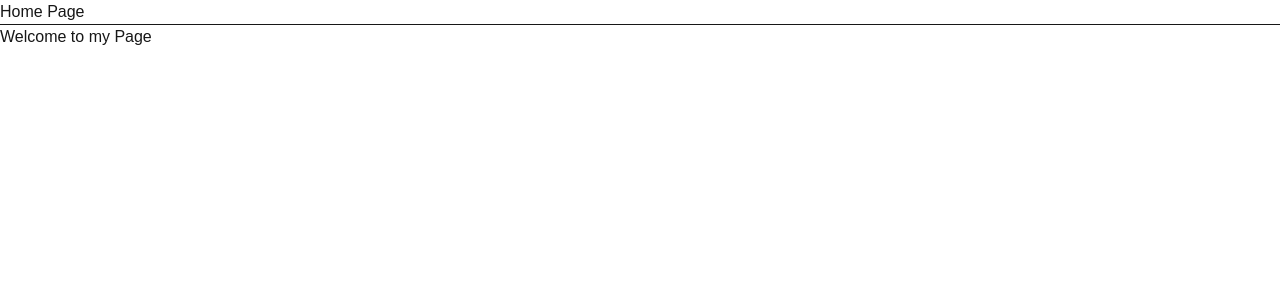
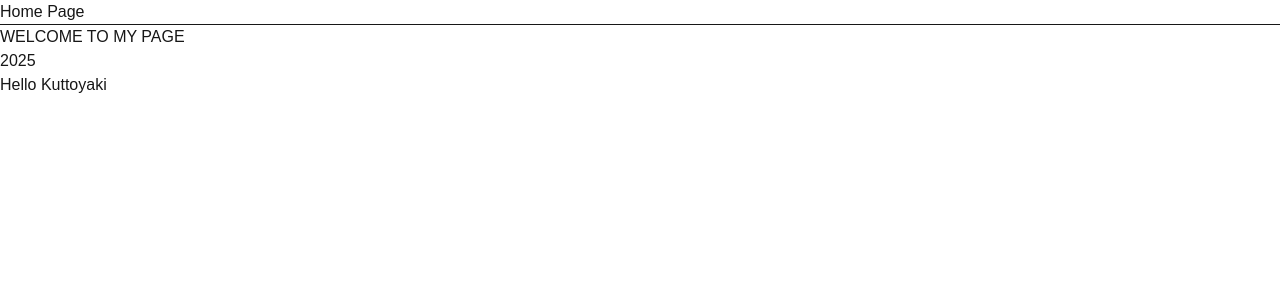
Before and after one commit to Kuttoyaki/nextjs-cosci-app, a Next.js app: page / in a window 1280 px wide. Shown: the top 300 px of the page. Built offline with nearby package versions, Linux system fonts and the light colour scheme.

Commit message:
Create Component

```diff
--- a/src/app/components/AppWelcome.tsx
+++ b/src/app/components/AppWelcome.tsx
@@ -1,7 +1,18 @@
 export default function AppWelcome() {
+    const title = "Welcome to my Page";
+    const year = <p>2025</p>;
+    const isShow = false;
+
     return (
         <>
-            <p>Welcome to my Page</p>
+            <p>{title.toUpperCase()}</p>
+            {year}
+            {
+                isShow && <p>Date: 27/05/2025</p>
+            }
+            {
+                isShow ? <p>Hello Kutto</p> : <p>Hello Kuttoyaki</p>
+            }
         </>
     );
 }
```
